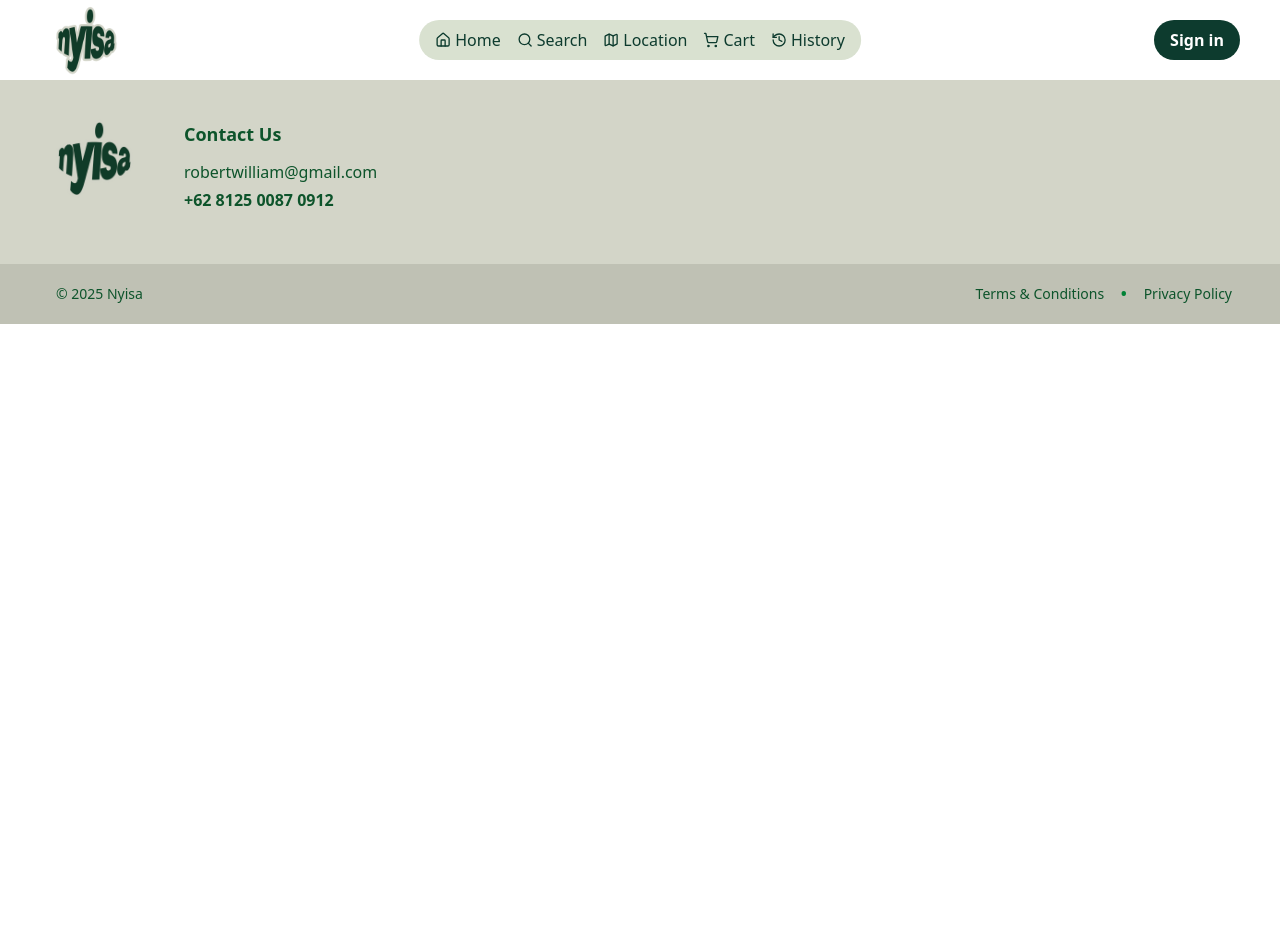
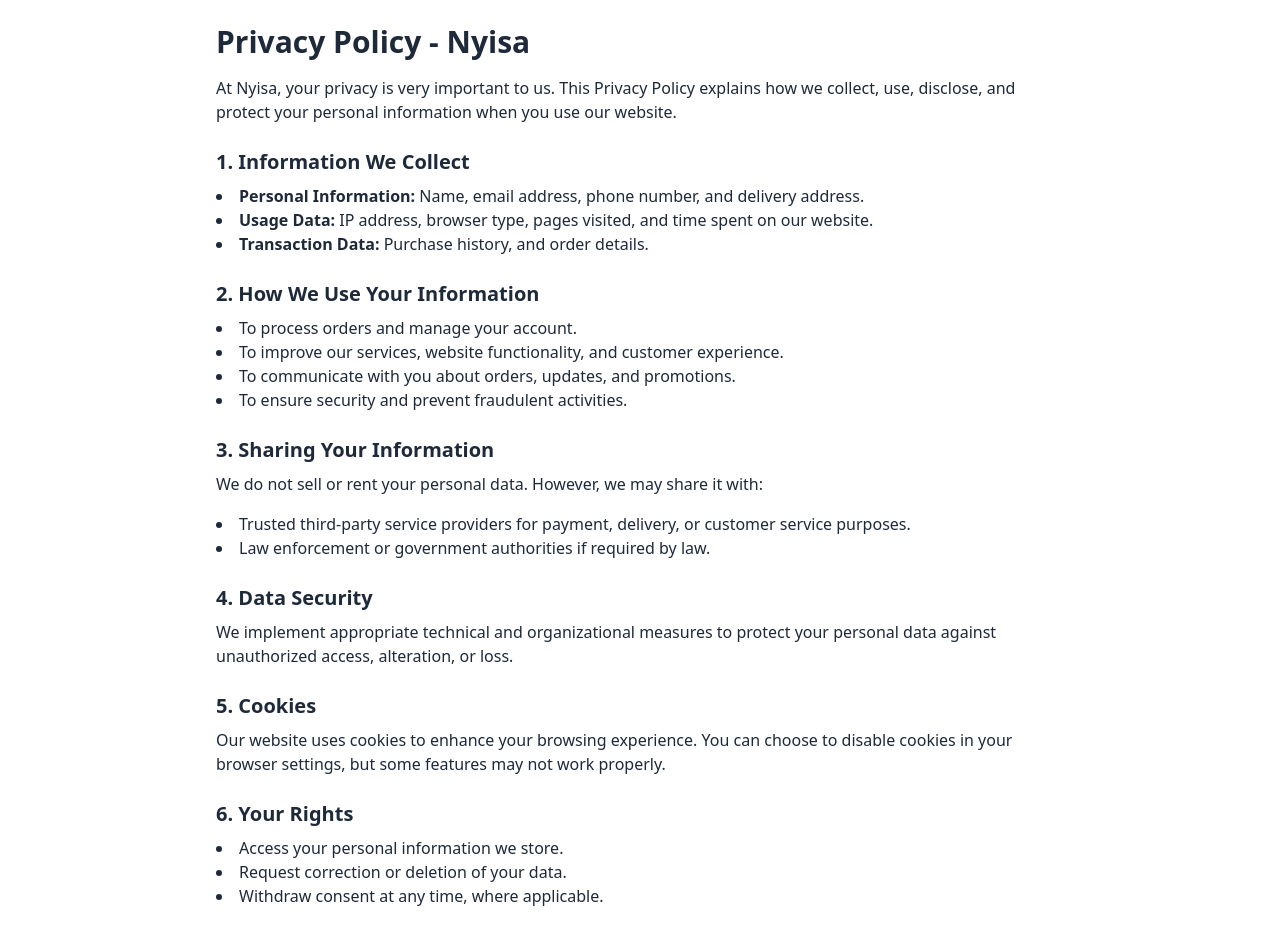
Before and after one commit to Roberttwil/Nyisa-PPL-1, a React (Vite) app in the folder frontend/: page /privacy-policy in a window 1280 px wide. Shown: the top 936 px of the page. Before the commit the page ends 800 px from the top, so only its background shows below. Built offline with nearby package versions, Linux system fonts and the light colour scheme; a web font is replaced by a local one.

Commit message:
Menambah Page TermCondition dan PrivacyPolicy

```diff
--- a/frontend/src/App.jsx
+++ b/frontend/src/App.jsx
@@ -19,11 +19,13 @@
 import Owner from "./pages/owner";
 import Location from "./pages/location"
 import SocialAuthSuccess from "./auth/socialAuthSucess";
+import TermsConditions from "./pages/termsConditions"
+import PrivacyPolicy from "./pages/privacyPolicy";
 
 function App() {
   const location = useLocation();
-  const noNavbar = ["/login", "/register", "/forgot", "/otp", "/verif-otp", "/reset", "/partner", "/reset-otp", "/resto-otp", "/social-auth-success"];
-  const noFooter = ["/login", "/register", "/forgot", "/otp", "/verif-otp", "/reset", "/partner", "/reset-otp", "/resto-otp", "/location",  "/social-auth-success"];
+  const noNavbar = ["/login", "/register", "/forgot", "/otp", "/verif-otp", "/reset", "/partner", "/reset-otp", "/resto-otp", "/social-auth-success", "/terms-conditions", "/privacy-policy"];
+  const noFooter = ["/login", "/register", "/forgot", "/otp", "/verif-otp", "/reset", "/partner", "/reset-otp", "/resto-otp", "/location",  "/social-auth-success", "/terms-conditions", "/privacy-policy"];
 
 
   return (
@@ -49,6 +51,8 @@
           <Route path="/owner" element={<Owner />} />
           <Route path="/location" element={<Location />} />
           <Route path="/social-auth-success" element={<SocialAuthSuccess />} />
+          <Route path="/terms-conditions" element={<TermsConditions />} />
+          <Route path="/privacy-policy" element={<PrivacyPolicy />} />
         </Routes>
       </div>
 
--- a/frontend/src/components/footer.jsx
+++ b/frontend/src/components/footer.jsx
@@ -6,8 +6,7 @@
   const [isLoggedIn, setIsLoggedIn] = useState(false);
 
   useEffect(() => {
-    // Cek status login dari localStorage
-    const token = localStorage.getItem("token"); // ganti "token" kalau nama token kamu beda
+    const token = localStorage.getItem("token");
     setIsLoggedIn(!!token);
   }, []);
 
@@ -37,13 +36,19 @@
       <div className="bg-[#bfc1b4] mt-8 px-6 md:px-12 py-4 flex flex-col md:flex-row justify-between items-center text-sm text-green-900 font-medium gap-4">
         <span className="md:ml-2">© 2025 Nyisa</span>
         <div className="flex flex-wrap justify-center items-center gap-2 md:gap-4">
-          <span className="hover:underline hover:text-[#54986a] cursor-pointer">
+          <Link
+            to="/terms-conditions"
+            className="hover:underline hover:text-green-800 cursor-pointer"
+          >
             Terms & Conditions
-          </span>
+          </Link>
           <span className="text-xl text-green-700">•</span>
-          <span className="hover:underline hover:text-[#54986a] cursor-pointer">
+          <Link
+            to="/privacy-policy"
+            className="hover:underline hover:text-green-800 cursor-pointer"
+          >
             Privacy Policy
-          </span>
+          </Link>
         </div>
       </div>
     </footer>
--- a/frontend/src/pages/owner.jsx
+++ b/frontend/src/pages/owner.jsx
@@ -58,8 +58,6 @@
           console.error("Failed to load owner profile:", err);
           showPopup("error", "Failed to load owner profile");
         }
-      } else {
-        showPopup("error", "Username or token not found");
       }
     };
     fetchProfile();
--- /dev/null
+++ b/frontend/src/pages/privacyPolicy.jsx
@@ -0,0 +1,65 @@
+import React from 'react';
+
+const PrivacyPolicy = () => {
+  return (
+    <div className="p-6 max-w-4xl mx-auto text-gray-800">
+      <h1 className="text-3xl font-bold mb-4">Privacy Policy - Nyisa</h1>
+      <p className="mb-4">
+        At Nyisa, your privacy is very important to us. This Privacy Policy explains how we collect, use, disclose, and protect your personal information when you use our website.
+      </p>
+
+      <h2 className="text-xl font-semibold mt-6 mb-2">1. Information We Collect</h2>
+      <ul className="list-disc list-inside mb-4">
+        <li><strong>Personal Information:</strong> Name, email address, phone number, and delivery address.</li>
+        <li><strong>Usage Data:</strong> IP address, browser type, pages visited, and time spent on our website.</li>
+        <li><strong>Transaction Data:</strong> Purchase history, and order details.</li>
+      </ul>
+
+      <h2 className="text-xl font-semibold mt-6 mb-2">2. How We Use Your Information</h2>
+      <ul className="list-disc list-inside mb-4">
+        <li>To process orders and manage your account.</li>
+        <li>To improve our services, website functionality, and customer experience.</li>
+        <li>To communicate with you about orders, updates, and promotions.</li>
+        <li>To ensure security and prevent fraudulent activities.</li>
+      </ul>
+
+      <h2 className="text-xl font-semibold mt-6 mb-2">3. Sharing Your Information</h2>
+      <p className="mb-4">
+        We do not sell or rent your personal data. However, we may share it with:
+      </p>
+      <ul className="list-disc list-inside mb-4">
+        <li>Trusted third-party service providers for payment, delivery, or customer service purposes.</li>
+        <li>Law enforcement or government authorities if required by law.</li>
+      </ul>
+
+      <h2 className="text-xl font-semibold mt-6 mb-2">4. Data Security</h2>
+      <p className="mb-4">
+        We implement appropriate technical and organizational measures to protect your personal data against unauthorized access, alteration, or loss.
+      </p>
+
+      <h2 className="text-xl font-semibold mt-6 mb-2">5. Cookies</h2>
+      <p className="mb-4">
+        Our website uses cookies to enhance your browsing experience. You can choose to disable cookies in your browser settings, but some features may not work properly.
+      </p>
+
+      <h2 className="text-xl font-semibold mt-6 mb-2">6. Your Rights</h2>
+      <ul className="list-disc list-inside mb-4">
+        <li>Access your personal information we store.</li>
+        <li>Request correction or deletion of your data.</li>
+        <li>Withdraw consent at any time, where applicable.</li>
+      </ul>
+
+      <h2 className="text-xl font-semibold mt-6 mb-2">7. Changes to This Policy</h2>
+      <p className="mb-4">
+        Nyisa reserves the right to update this Privacy Policy at any time. Changes will be posted on this page with the updated date.
+      </p>
+
+      <h2 className="text-xl font-semibold mt-6 mb-2">8. Contact the CEO</h2>
+      <p className="mb-4">
+        If you have any questions about this Privacy Policy, please contact us at: robertwilliam@gmail.com.
+      </p>
+    </div>
+  );
+};
+
+export default PrivacyPolicy;
--- a/frontend/src/pages/search.jsx
+++ b/frontend/src/pages/search.jsx
@@ -42,6 +42,7 @@
           const recResponse = await axios.get(
             `http://localhost:8000/api/foods/recommend/${foodId}`
           );
+          console.log("Recommendation response:", recResponse.data);
           setRecommendations(recResponse.data);
         }
       } catch (err) {
@@ -137,10 +138,12 @@
     );
   };
 
-  const currentRecommendations = recommendations.slice(
-    recommendationPage * itemsPerPage,
-    recommendationPage * itemsPerPage + itemsPerPage
-  );
+  const currentRecommendations = Array.isArray(recommendations)
+  ? recommendations.slice(
+      recommendationPage * itemsPerPage,
+      recommendationPage * itemsPerPage + itemsPerPage
+    )
+  : [];
 
   return (
     <div className="flex flex-col my-10">
--- /dev/null
+++ b/frontend/src/pages/termsConditions.jsx
@@ -0,0 +1,55 @@
+import React from 'react';
+
+const TermsCondition = () => {
+  return (
+    <div className="p-6 max-w-4xl mx-auto text-gray-800">
+      <h1 className="text-3xl font-bold mb-4">Terms and Conditions - Nyisa</h1>
+      <p className="mb-4">
+        Welcome to Nyisa! By accessing and using our website, you agree to be bound by the following terms and conditions. Please read them carefully.
+      </p>
+
+      <h2 className="text-xl font-semibold mt-6 mb-2">1. About Us</h2>
+      <p className="mb-4">
+        Nyisa is a platform that sells surplus food that is still safe for consumption at affordable prices. We partner with restaurants, hotels, and food stores to reduce food waste and support sustainability.
+      </p>
+
+      <h2 className="text-xl font-semibold mt-6 mb-2">2. Terms of Use</h2>
+      <ul className="list-disc list-inside mb-4">
+        <li>Users must be at least 18 years old or accompanied by a parent/guardian.</li>
+        <li>Information you provide must be accurate, complete, and current.</li>
+        <li>Using the service for illegal purposes or to harm others is strictly prohibited.</li>
+      </ul>
+
+      <h2 className="text-xl font-semibold mt-6 mb-2">3. Products and Quality</h2>
+      <ul className="list-disc list-inside mb-4">
+        <li>Products sold are surplus food from partners that are still safe and suitable for consumption.</li>
+        <li>We do not guarantee the freshness of new food, but quality meets food safety standards.</li>
+        <li>All products are sold "as-is" and are non-returnable unless a mistake was made on our part.</li>
+      </ul>
+
+      <h2 className="text-xl font-semibold mt-6 mb-2">4. Payment and Delivery</h2>
+      <ul className="list-disc list-inside mb-4">
+        <li>Payments are made through the available methods on Nyisa's website.</li>
+        <li>Delivery is available within our service area. Fees and estimated time depend on your location.</li>
+      </ul>
+
+      <h2 className="text-xl font-semibold mt-6 mb-2">5. Responsibility</h2>
+      <ul className="list-disc list-inside mb-4">
+        <li>Nyisa is not responsible for allergic reactions or side effects if users fail to read ingredient information carefully.</li>
+        <li>Users are responsible for consuming and storing the food properly as instructed.</li>
+      </ul>
+
+      <h2 className="text-xl font-semibold mt-6 mb-2">6. Changes to Terms</h2>
+      <p className="mb-4">
+        We reserve the right to change these Terms and Conditions at any time without prior notice. Updates will be posted on this page.
+      </p>
+
+      <h2 className="text-xl font-semibold mt-6 mb-2">7. Contact the CEO</h2>
+      <p className="mb-4">
+        If you have any questions regarding these terms and conditions, please contact us at: robertwilliam@gmail.com.
+      </p>
+    </div>
+  );
+};
+
+export default TermsCondition;
```
